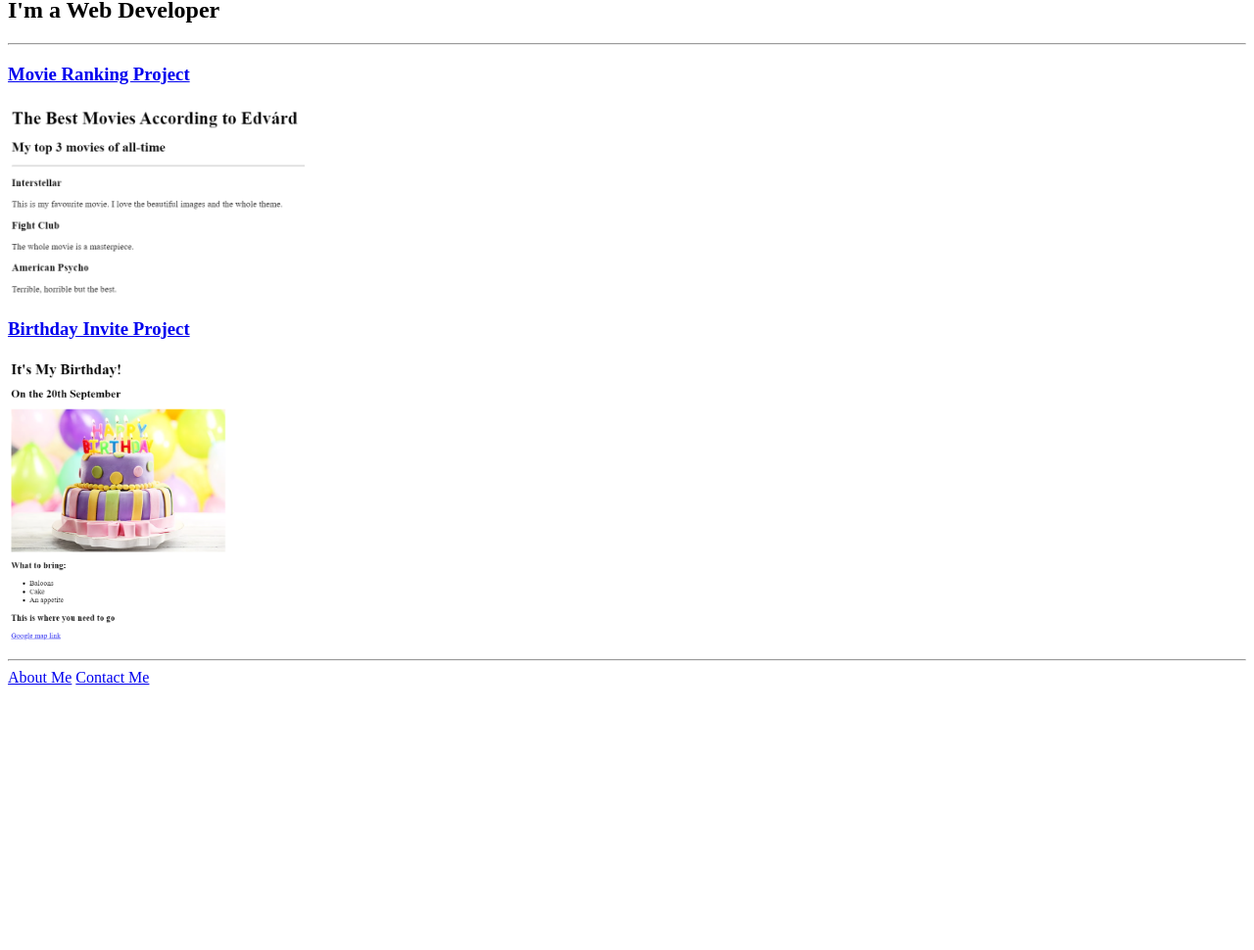
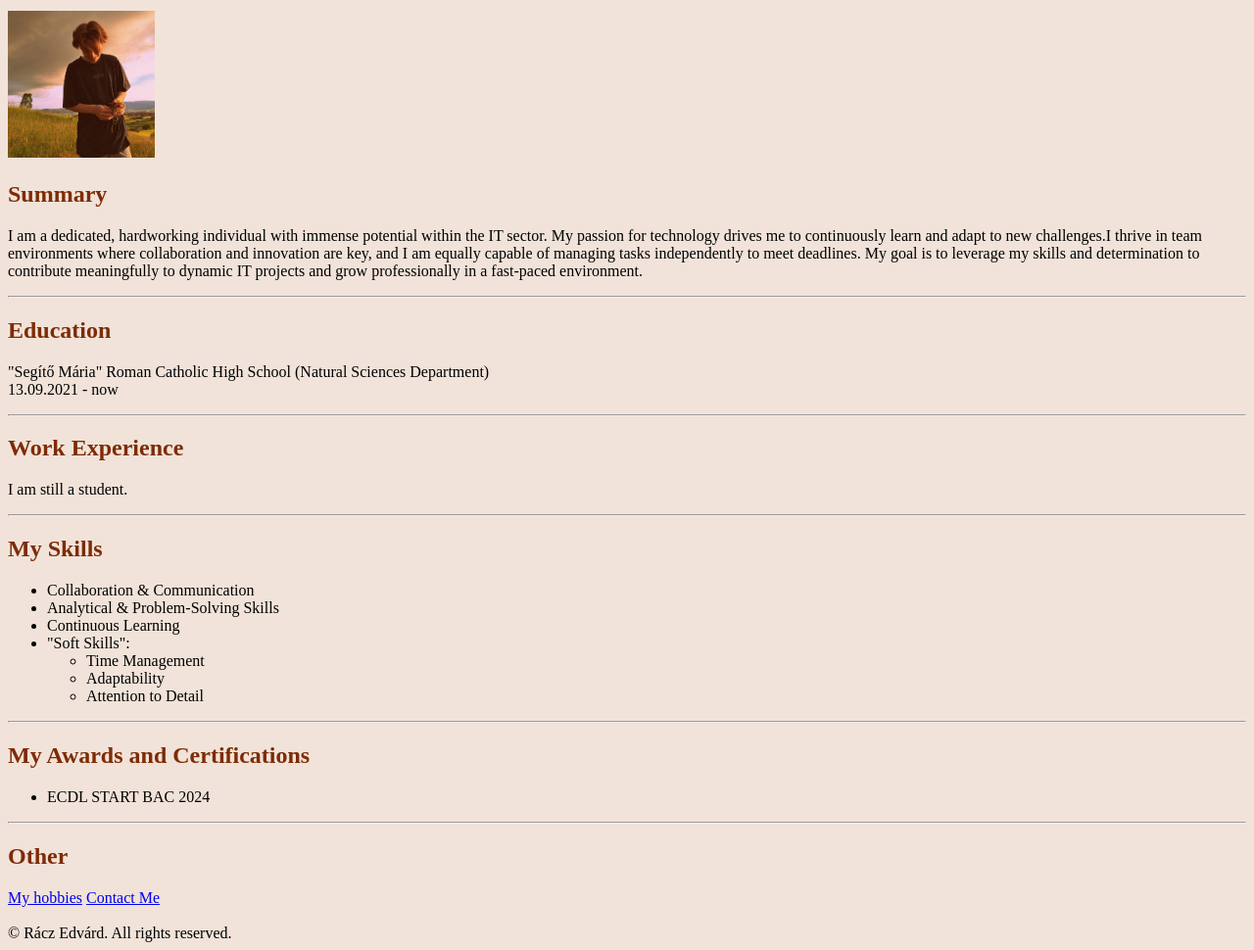
Before and after one commit to Raczee/html-portfolio, a plain HTML site: page index.html in a window 1280 px wide. Shown: the part 69-1039 px from the top of the page at 98% size. Before the commit the page ends 800 px from the top, so only its background shows below. Drawn offline with Linux system fonts and the light colour scheme.

Commit message:
Add files via upload

```diff
--- a/index.html
+++ b/index.html
@@ -1,38 +1,51 @@
-<!-- TODO 1: Create the HTML Boilerplate -->
-
-<!-- TODO 2: Add Your previous projects' HTML into the public folder -->
-
-<!-- TODO 3: Take screenshots of your project previews and add the images to the images folder -->
-
-<!-- TODO 4: Add titles/subtitles etc. -->
-
-<!-- TODO 5: Add a link to the project pages -->
-
-<!-- TODO 6: Add images to show the project previews
-HINT for TODO 6: You can use the height attribute set to 200 to make the image smaller:
-https://developer.mozilla.org/en-US/docs/Web/HTML/Element/img#attr-height -->
-
-<!-- TODO 7: Add the Contact Me and About Me page links -->
-
-</html>
-
 <!DOCTYPE html>
 <html lang="en">
 <head>
     <meta charset="UTF-8">
     <meta name="viewport" content="width=device-width, initial-scale=1.0">
-    <title>My Portfolio</title>
+    <title>My Resume</title>
 </head>
-<body>
-    <h1>Rácz Edvárd's Portfolio</h1>
-    <h2>I'm a Web Developer</h2>
+<body style="background-color: rgba(172, 85, 23, 0.162) ">
+  <h1 style="color: rgb(126, 43, 5);">Rácz Edvárd</h1>
+    <img src="./assets/images/profilepicture.jpg" height="150" alt="profile picture">
+  <h2 style="color: rgb(126, 43, 5);">Summary</h2>
+    <p>I am a dedicated, hardworking individual with immense potential within the IT sector.
+      My passion for technology drives me to continuously learn and adapt to new challenges.I thrive in team environments where collaboration and innovation are key, and I am equally capable of managing tasks independently to meet deadlines.
+      My goal is to leverage my skills and determination to contribute meaningfully to dynamic IT projects and grow professionally in a fast-paced environment.
+    </p>
     <hr />
-    <a href="./public/movie-ranking.html"><h3>Movie Ranking Project</h3></a>
-    <img src="./assets/images/movie-ranking.png" alt="movie-ranking" height="200" /></a>
-    <a href="./public/birthday-invite.html"><h3>Birthday Invite Project</h3></a>
-    <img src="./assets/images/birthday-invite.png" alt="birthday-invite" height="300" />
+  <h2 style="color: rgb(126, 43, 5);">Education</h2>
+    <p> "Segítő Mária" Roman Catholic High School (Natural Sciences Department) <br>
+        13.09.2021 - now
+        </p>
     <hr />
-    <a href="./public/about.html">About Me</a>
-    <a href="./public/contact.html">Contact Me</a>
+  <h2 style="color: rgb(126, 43, 5);">Work Experience</h2>
+    <p>I am still a student.
+    <hr />
+  <h2 style="color: rgb(126, 43, 5);">My Skills </h2>
+        <ul>
+            <li>Collaboration & Communication</li>
+            <li>Analytical & Problem-Solving Skills</li>
+            <li>Continuous Learning</li>
+            <li>"Soft Skills":
+                <ul>
+                    <li>Time Management</li>
+                    <li>Adaptability</li>
+                    <li>Attention to Detail</li>
+                </ul>
+            </li>
+        </ul>
+     <hr />
+  <h2 style="color: rgb(126, 43, 5);">My Awards and Certifications</h2>
+       <ul>
+        <li>ECDL START BAC 2024</li>
+       </ul>
+     <hr />
+  <h2 style="color: rgb(126, 43, 5);">Other</h2>
+    <a href="./public/My Hobbies.html">My hobbies</a>
+    <a href="./public/Contact Me.html">Contact Me</a>
+    <br /><br />
+
+    <footer>© Rácz Edvárd. All rights reserved.</footer>
 </body>
 </html>
```
Also changed, not shown: public/Contact Me.html (added, +5 -0 lines), public/My Hobbies.html (added, +10 -0 lines), assets/images/climbing-pic.jpg (added), assets/images/profilepicture.jpg (added), assets/images/read-pic.jpg (added), assets/images/vinyl-collection-pic.jpg (added).
